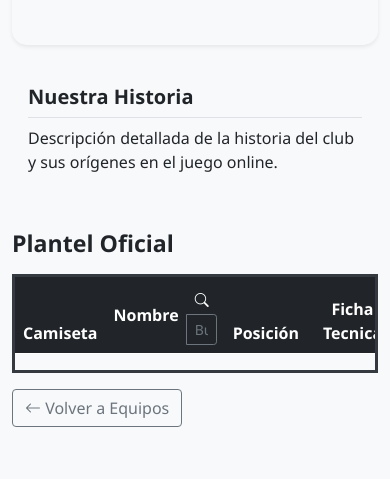
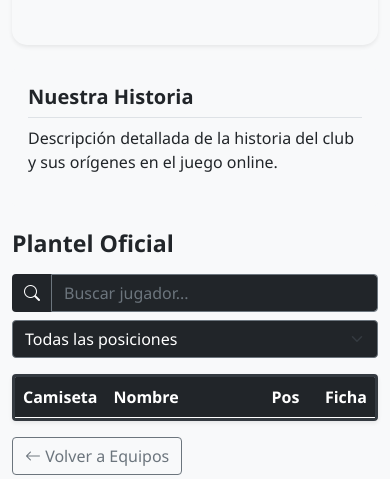
Before and after one commit to FranciscoSayago22/ProyectoLigadeFutbol, a plain HTML site: page frontend/src/equipo_detalle.html in a window 390 px wide. Shown: the part 365-844 px from the top of the page. Drawn offline with nearby package versions, Linux system fonts and the light colour scheme.

Commit message:
Fondo y busqueda responsive

```diff
--- a/frontend/src/equipo_detalle.html
+++ b/frontend/src/equipo_detalle.html
@@ -74,60 +74,55 @@
             <!-- Historia del Club -->
             <article class="col-lg-4 mb-4">
                 <div class="card h-100 border-0 bg-light p-3">
-                    <h3 class="h5 fw-bold border-bottom pb-2">Nuestra Historia</h3>
-                    <p id="historia-texto">Descripción detallada de la historia del club y sus orígenes en el juego online.</p>
+                    <h3 class="h5 fw-bold border-bottom pb-2 texto-negro">Nuestra Historia</h3>
+                    <p id="historia-texto" class="texto-negro">Descripción detallada de la historia del club y sus orígenes en el juego online.</p>
                 </div>
             </article>
             <!-- Roster / Plantilla de Jugadores -->
            <section class="col-lg-8">
     <h3 class="fw-bold mb-3">Plantel Oficial</h3>
-                <div class="table-responsive">
-                    <table class="table table-hover align-middle">
-                        <thead class="table-dark">
-                            <tr>
-                                <th class="text-center" style="width: 10%;">Camiseta</th>
 
-                                <th style="width: 50%;">
-                                    <div class="d-flex align-items-center">
-                                        <span class="me-2">Nombre</span>
-                                        <div class="input-group input-group-sm">
+    <div class="row g-2 mb-3">
+        <div class="col-12 col-md-7">
+            <div class="input-group">
                 <span class="input-group-text bg-dark text-white border-secondary"><i class="bi bi-search"></i></span>
-                                            <input type="text" id="buscador-jugador" class="form-control form-control-sm bg-dark text-white border-secondary"
-                                                placeholder="Buscar..." onkeyup="buscarJugador()">
+                <input type="text" id="buscador-jugador"
+                       class="form-control bg-dark text-white border-secondary"
+                       placeholder="Buscar jugador..." onkeyup="buscarJugador()">
             </div>
         </div>
-                                </th>
-
-                                <th style="width: 25%;">
-                                    <div class="d-flex justify-content-between align-items-center">
-                                        <span>Posición</span>
-                                        <select id="filtro-posicion" class="form-select form-select-sm bg-dark text-white border-0 p-0 ms-2"
-                                                onchange="buscarJugador()">
-                                            <option value="TODOS"> </option>
-                                            <option value="PO">PO</option>
-                                            <option value="DF">DF</option>
-                                            <option value="MC">MC</option>
-                                            <option value="DL">DL</option>
-                                            <option value="TODOS">Todos</option>
+        <div class="col-12 col-md-5">
+            <select id="filtro-posicion" class="form-select bg-dark text-white border-secondary" onchange="buscarJugador()">
+                <option value="TODOS">Todas las posiciones</option>
+                <option value="PO">Porteros (PO)</option>
+                <option value="DF">Defensas (DF)</option>
+                <option value="MC">Mediocampistas (MC)</option>
+                <option value="DL">Delanteros (DL)</option>
             </select>
         </div>
-                                </th>
-
-                                <th class="text-center" style="width: 15%;">Ficha Tecnica</th>
-                            </tr>
-                        </thead>
+    </div>
 
     <div id="mensaje-error" class="alert alert-danger d-none mt-2" role="alert">
         <i class="bi bi-exclamation-triangle-fill"></i> El jugador no existe o no hay jugadores en esa posición.
     </div>
+
+    <div class="table-responsive shadow-sm rounded">
+        <table class="table table-hover align-middle mb-0">
+            <thead class="table-dark">
+                <tr>
+                    <th class="text-center" style="width: 15%;">Camiseta</th>
+                    <th style="width: 50%;">Nombre</th>
+                    <th class="text-center" style="width: 20%;">Pos</th>
+                    <th class="text-center" style="width: 15%;">Ficha</th>
+                </tr>
+            </thead>
             <tbody id="tabla-plantilla">
-                            <!-- Inyectado por JavaScript -->
                 </tbody>
         </table>
     </div>
-                <!-- Botón Volver siguiendo la jerarquía de navegación  -->
-                <a href="equipos.html" class="btn btn-outline-secondary mt-3">
-                    <i class="bi bi-arrow-left"></i> Volver a Equipos
+
+    <a href="equipos.html" class="btn btn-outline-secondary mt-3 texto-blanco">
+        <i class="bi bi-arrow-left text-blanco"></i> Volver a Equipos
     </a>
 </section>
         </div>
```
Lines whose indentation alone changed are shown as unchanged.
